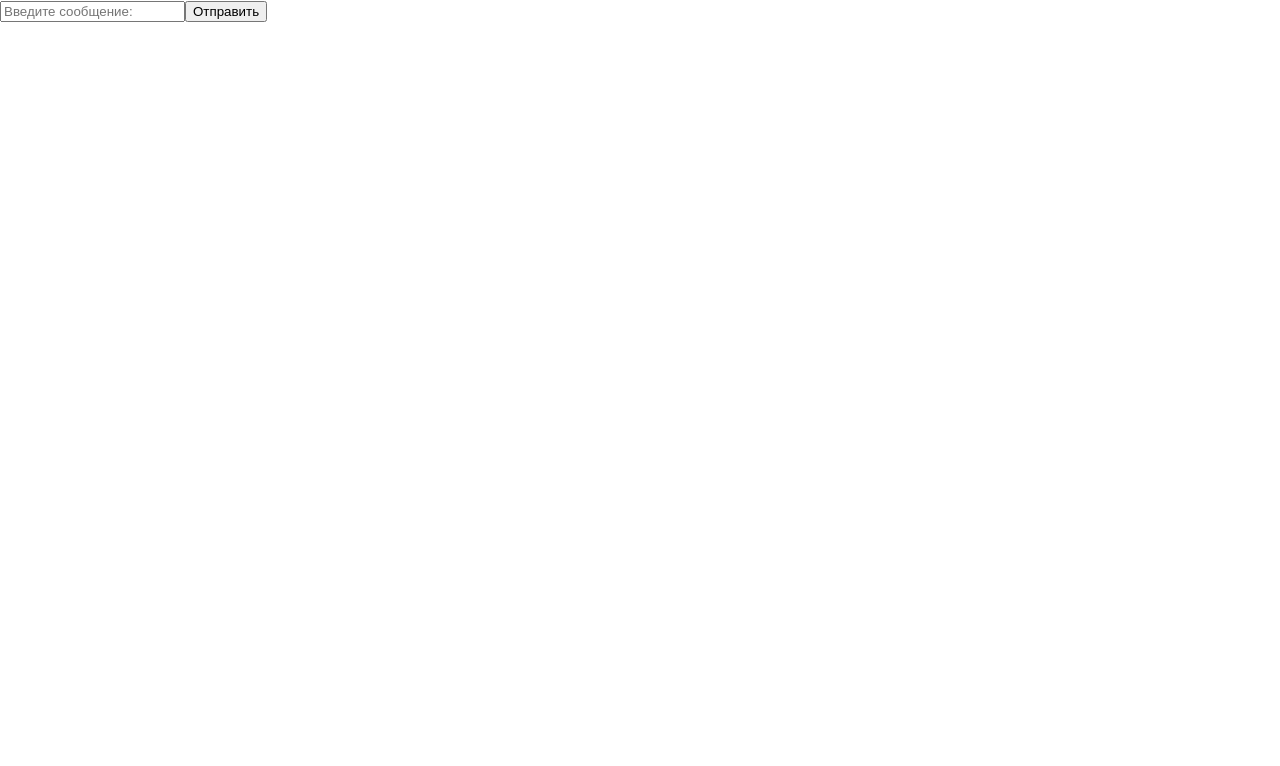
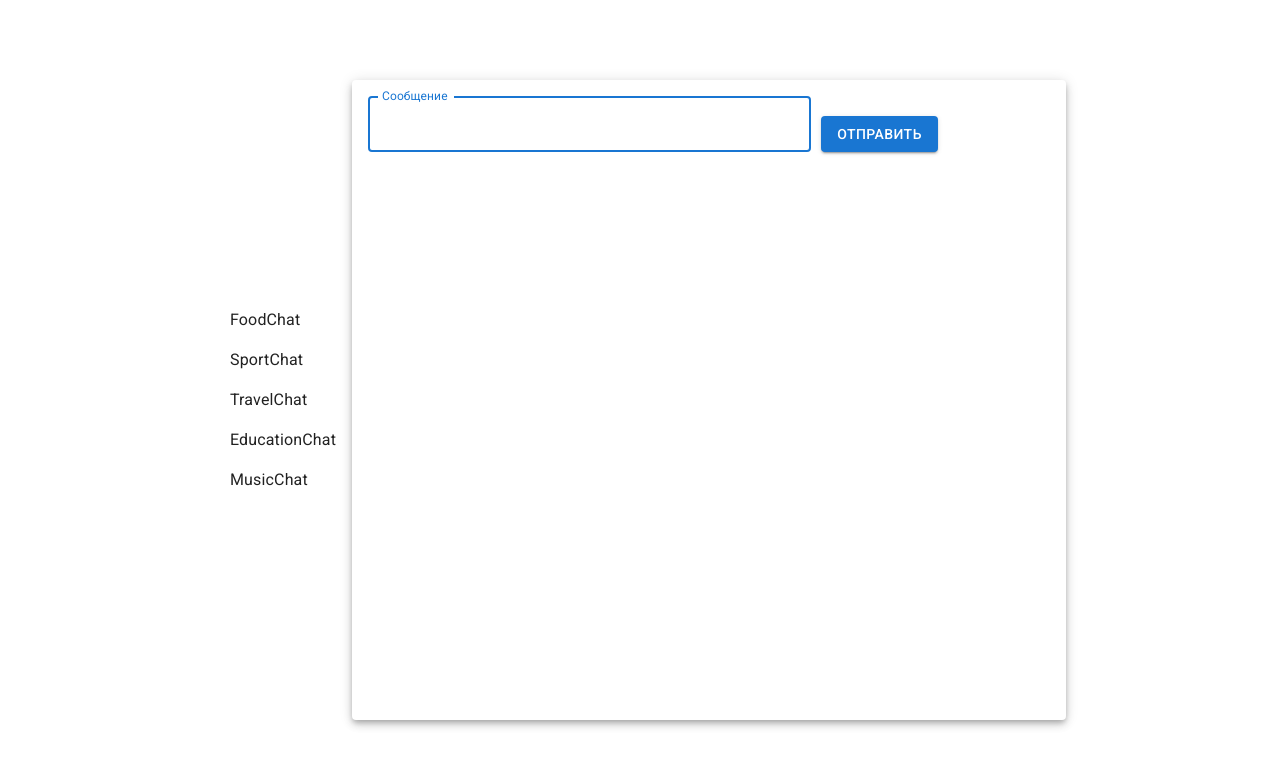
Before and after one commit to katrinCoder/ReactHW, a React (Create React App) app: page / in a window 1280 px wide. Shown: the top 766 px of the page. Built offline with nearby package versions, Linux system fonts and the light colour scheme.

Commit message:
Сделаны пункты 1-4

```diff
--- a/public/index.html
+++ b/public/index.html
@@ -8,6 +8,10 @@
     <meta
       name="description"
       content="Web site created using create-react-app"
+    />
+    <link
+      rel="stylesheet"
+      href="https://fonts.googleapis.com/css?family=Roboto:300,400,500,700&display=swap"
     />
     <link rel="apple-touch-icon" href="%PUBLIC_URL%/logo192.png" />
     <!--
--- a/src/App.js
+++ b/src/App.js
@@ -1,6 +1,33 @@
-import { useState, useEffect } from 'react'
+import { useState, useEffect, useRef } from 'react'
+import { Container, Paper, Button, TextField, Box, List, ListItem, IconButton, ListItemAvatar, Avatar, ListItemText } from '@mui/material'
+import CommentIcon from '@mui/icons-material/Comment'
+import { nanoid } from 'nanoid'
 
 function App() {
+  const textInput = useRef(null);
+
+  const chatList = [
+    {
+      name: 'FoodChat',
+      id: nanoid()
+    },
+    {
+      name: 'SportChat',
+      id: nanoid()
+    },
+    {
+      name: 'TravelChat',
+      id: nanoid()
+    },
+    {
+      name: 'EducationChat',
+      id: nanoid()
+    },
+    {
+      name: 'MusicChat',
+      id: nanoid()
+    }
+  ]
 
   const [messagelist, setMessageList] = useState([])
   const [input, setInput] = useState('')
@@ -9,8 +36,9 @@ function App() {
     const newMessageList = [...messagelist]
     const newMessage = {
       author,
-      text
+      text,
     }
+    newMessage.id = nanoid()
     newMessageList.push(newMessage)
     setMessageList(newMessageList)
   }
@@ -38,27 +66,78 @@ function App() {
   // eslint-disable-next-line react-hooks/exhaustive-deps
   }, [messagelist])
 
+  useEffect(() => {
+    textInput.current.focus()
+  })
+
   return (
-    <div className="App">
-      <form onSubmit={eventButtonSubmit}>
-        <input
-          onChange={eventChangeMessage}
-          value={input}
-          type='text'
-          placeholder='Введите сообщение:'>
-        </input>
-        <button>Отправить</button>
-      </form>
-      <ul>
+    <Container maxWidth="md" className="App"
+      sx={{
+        display: 'flex',
+        alignItems: 'center',
+        height: '100vh'
+      }}
+    >
+      <List>
         {
-          messagelist.map((message, index) => (
-            <li key={index}>
-              {message.author}: {message.text}
-            </li>
+          chatList.map((chat) => (
+            <ListItem key={chat.id}>
+              {chat.name}
+            </ListItem>
           ))
         }
-      </ul>
-    </div>
+      </List>
+      <Paper
+        sx={{
+          display: 'flex',
+          flexDirection: 'column',
+          justifyContent: 'space-between',
+          padding: 2,
+          height: '80vh',
+          width: '100%'
+        }}
+        elevation={5}
+      >
+        <Box component={'form'} onSubmit={eventButtonSubmit}>
+          <TextField
+            sx={{ width: '65%' }}
+            onChange={eventChangeMessage}
+            value={input}
+            inputRef={textInput}
+            type='text'
+            id='outlined-textarea'
+            label='Сообщение'
+            placeholder='Введите сообщение:'
+            multiline
+          />
+          <Button sx={{ verticalAlign: 'bottom', marginLeft: '10px' }} type='submit' variant="contained">Отправить</Button>
+        </Box>
+        <List sx={{
+            height: '90%',
+            itemSize: '10',
+            overflow: 'auto'
+          }}
+        >
+          {
+            messagelist.map((message) => (
+              <ListItem key={message.id}
+                disableGutters
+                secondaryAction={
+                  <IconButton>
+                    <CommentIcon />
+                  </IconButton>
+                }>
+
+                <ListItemAvatar>
+                  <Avatar sx={{ bgcolor: `#eeb${message.author.charCodeAt(0)}` }}>{message.author}</Avatar>
+                </ListItemAvatar>
+                <ListItemText id={message.id} primary={message.text} />
+              </ListItem>
+            ))
+          }
+        </List>
+      </Paper>
+    </Container>
   );
 }
 
--- a/src/index.js
+++ b/src/index.js
@@ -3,9 +3,11 @@ import ReactDOM from 'react-dom';
 import './index.css';
 import App from './App';
 import reportWebVitals from './reportWebVitals';
+import CssBaseline from '@mui/material/CssBaseline';
 
 ReactDOM.render(
   <React.StrictMode>
+    <CssBaseline/>
     <App/>
   </React.StrictMode>,
   document.getElementById('root')
```
Also changed, not shown: package.json (+9 -0 lines), 1 other file (tests, documents, lock files or other folders).
